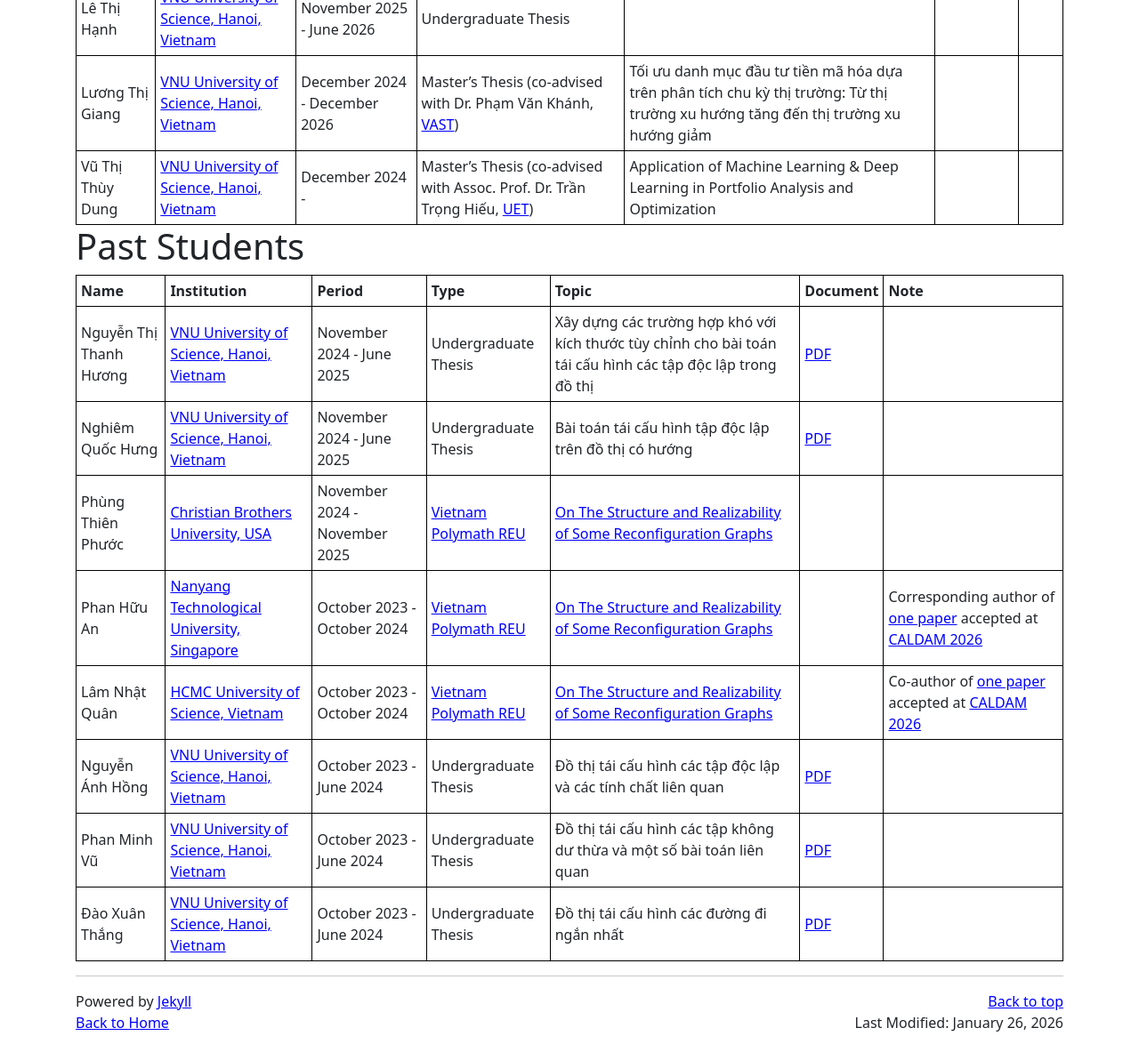
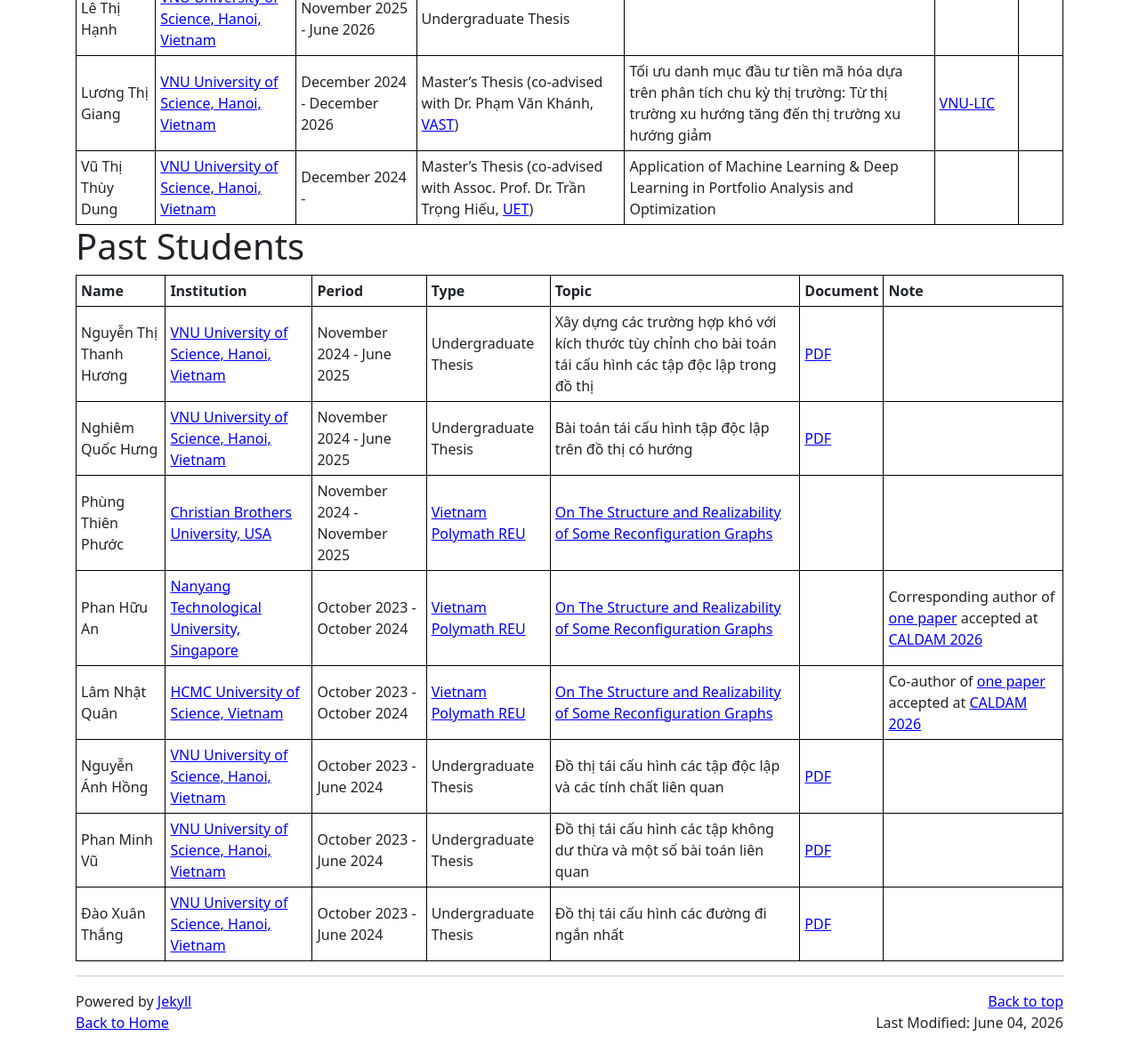
Before and after one commit to hoanganhduc/hoanganhduc.github.io, a Jekyll site: the page built from students.md, in a window 1280 px wide. Shown: the part 411-1585 px from the top of the page at 89% size. Built offline with Jekyll 4.4.1, drawn with Linux system fonts in a browser that asks for light colours; nearby versions of some CDN libraries; a style sheet for code colours, icons or effects is not loaded.

Commit message:
Updated @ 2026-06-04  09:18:33 ICT

```diff
--- a/students.md
+++ b/students.md
@@ -2,7 +2,7 @@
 layout: default
 title: "Students"
 permalink: /students/
-last_modified_at: 2026-01-26
+last_modified_at: 2026-06-04
 description: This page contains information about the students who have been working with Duc A. Hoang
 keywords: student, research, thesis advisor, research experience for undergraduate students, Duc A. Hoang
 <!--sitemap: false-->
@@ -20,7 +20,7 @@ If you are a student and want to work with me on a research problem, please read
 |------|---|---|---|---|---|---|
 | Triệu Thị Như Quỳnh | [VNU University of Science, Hanoi, Vietnam](https://hus.vnu.edu.vn/) | December 2025 -  | Master's Thesis | Xây dựng mô hình xếp hạng tín dụng trong lĩnh vực tài chính |  |  |
 | Lê Thị Hạnh | [VNU University of Science, Hanoi, Vietnam](https://hus.vnu.edu.vn/) | November 2025 - June 2026 | Undergraduate Thesis |  |  |  |
-| Lương Thị Giang | [VNU University of Science, Hanoi, Vietnam](https://hus.vnu.edu.vn/) | December 2024 - December 2026 | Master's Thesis (co-advised with Dr. Phạm Văn Khánh, [VAST](https://vast.ac.vn/)) | Tối ưu danh mục đầu tư tiền mã hóa dựa trên phân tích chu kỳ thị trường: Từ thị trường xu hướng tăng đến thị trường xu hướng giảm |  |  |
+| Lương Thị Giang | [VNU University of Science, Hanoi, Vietnam](https://hus.vnu.edu.vn/) | December 2024 - December 2026 | Master's Thesis (co-advised with Dr. Phạm Văn Khánh, [VAST](https://vast.ac.vn/)) | Tối ưu danh mục đầu tư tiền mã hóa dựa trên phân tích chu kỳ thị trường: Từ thị trường xu hướng tăng đến thị trường xu hướng giảm | [VNU-LIC](https://repository.vnu.edu.vn/handle/VNU_123/181635)  |  |
 | Vũ Thị Thùy Dung | [VNU University of Science, Hanoi, Vietnam](https://hus.vnu.edu.vn/) | December 2024 - | Master's Thesis (co-advised with Assoc. Prof. Dr. Trần Trọng Hiếu, [UET](https://uet.vnu.edu.vn/)) | Application of Machine Learning & Deep Learning in Portfolio Analysis and Optimization |  |  |
 
 # Past Students
```
Also changed, not shown: 1 other file.
